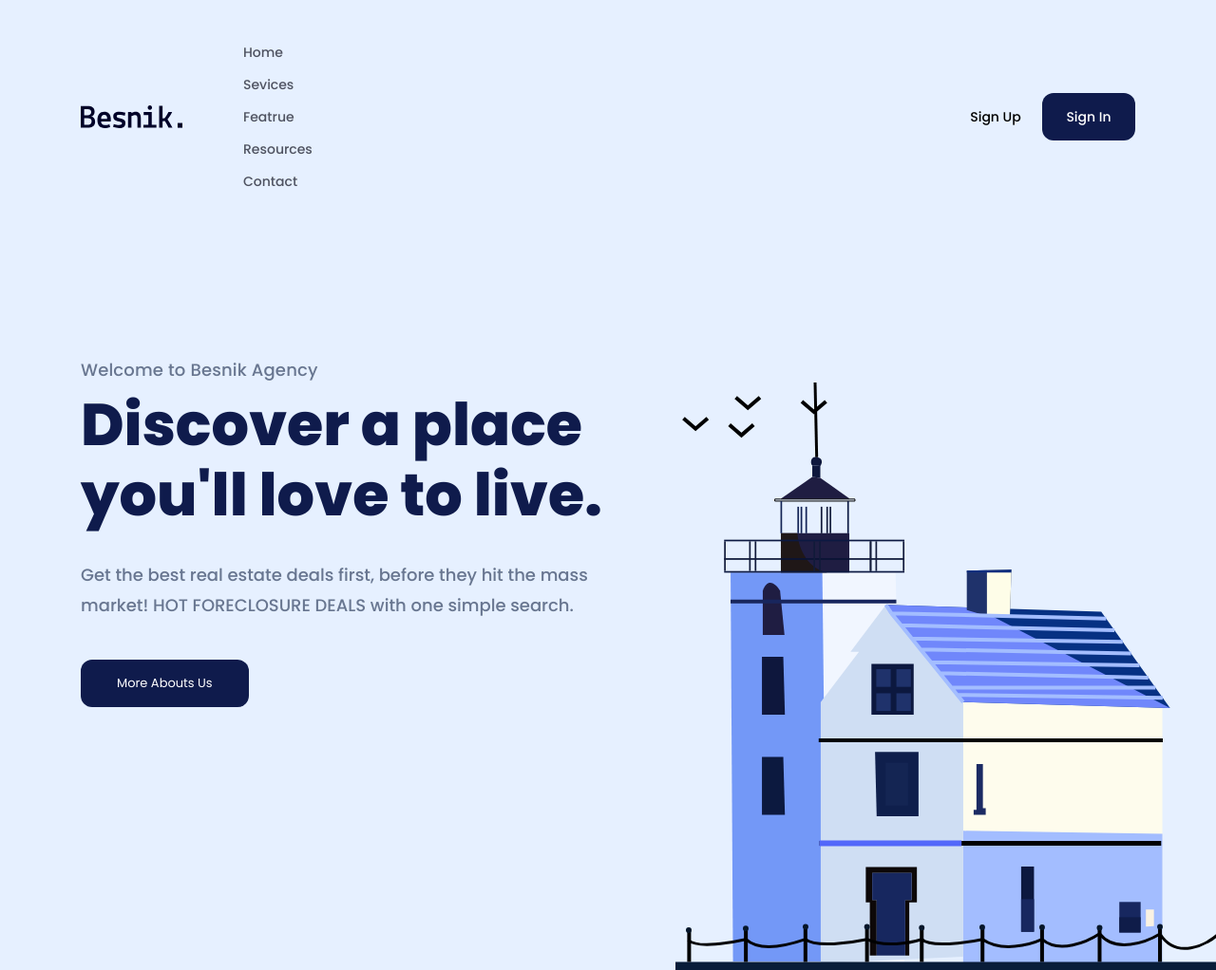
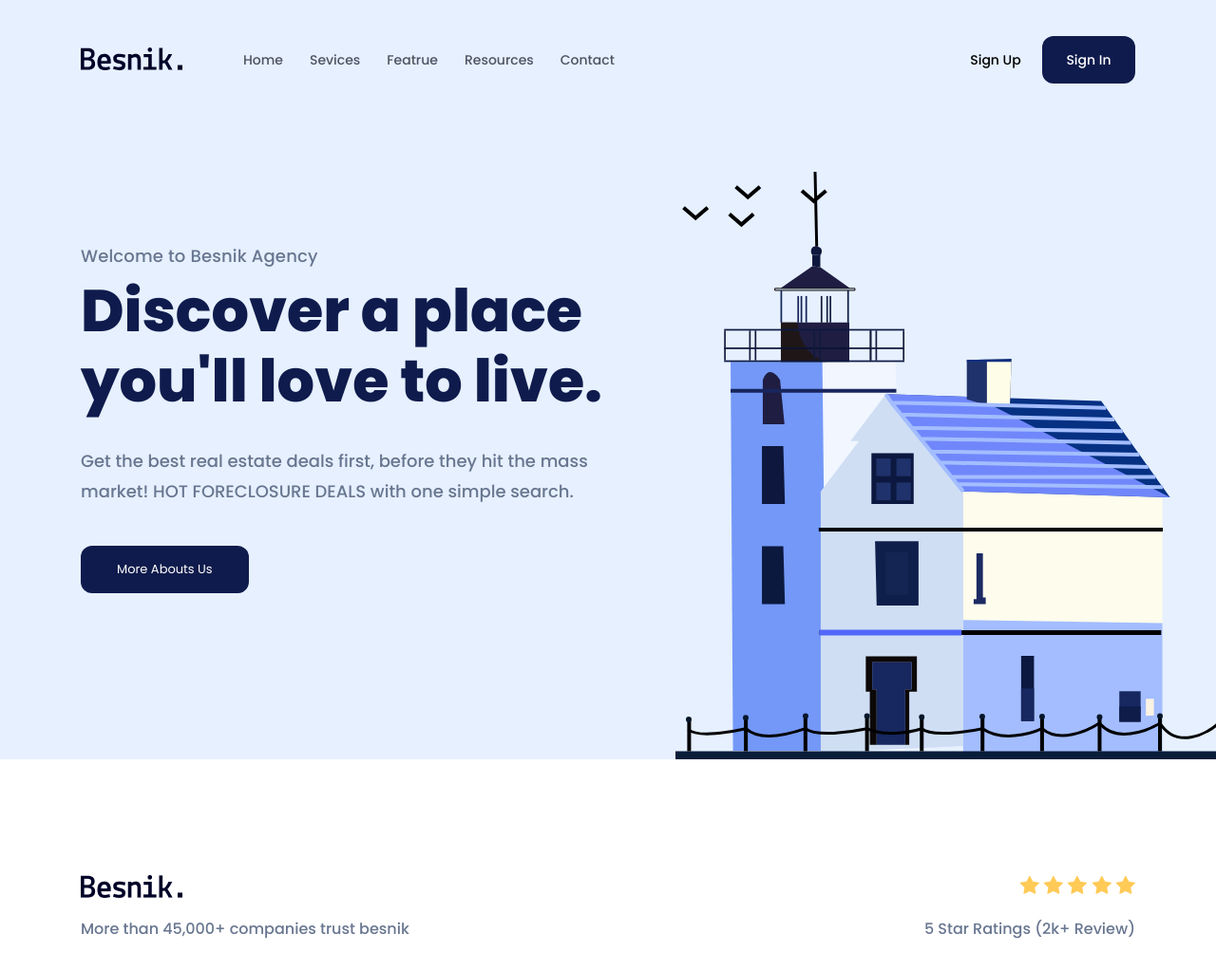
Before and after one commit to Vanthuy2002/Project-One, a plain HTML site: page index.html in a window 1280 px wide. Shown: the top 1022 px of the page at 95% size. Drawn offline with Linux system fonts and the light colour scheme.

Commit message:
hash menu

```diff
--- a/assets/CSS/reset.css
+++ b/assets/CSS/reset.css
@@ -126,3 +126,7 @@ table {
 html {
   font-size: 62.5%;
 }
+html,
+body {
+  scroll-behavior: smooth;
+}
--- a/assets/CSS/style.css
+++ b/assets/CSS/style.css
@@ -44,9 +44,9 @@ a {
 /* header */
 .header {
   background-color: #e6f0ff;
-  height: 100vh;
+  height: calc(100vh - 102px);
   position: relative;
-  padding: 24px 0;
+  padding: 24px;
 }
 .fix-header {
   background-color: #e6f0ff;
@@ -58,6 +58,7 @@ a {
 .navbar {
   padding: 14px 0;
 }
+.navbar-list,
 .navbar {
   display: flex;
   align-items: center;
--- a/index.html
+++ b/index.html
@@ -16,14 +16,14 @@
         <div class="width">
           <nav class="navbar">
             <!-- logo -->
-            <img src="./assets/img/Logosvg.svg" alt="Benisk" />
+            <a href=""><img src="./assets/img/Logosvg.svg" alt="Benisk" /></a>
             <!-- link -->
             <ul class="navbar-list">
-              <li><a href="#!">Home</a></li>
-              <li><a href="#!">Sevices</a></li>
-              <li><a href="#!">Featrue</a></li>
-              <li><a href="#!">Resources</a></li>
-              <li><a href="#!">Contact</a></li>
+              <li><a href="#">Home</a></li>
+              <li><a href="#sevices">Sevices</a></li>
+              <li><a href="#featrue">Featrue</a></li>
+              <li><a href="#Resources">Resources</a></li>
+              <li><a href="#contacts">Contact</a></li>
             </ul>
             <!-- button -->
             <div class="action">
@@ -85,7 +85,7 @@
           </div>
         </div>
       </div>
-      <div class="guide">
+      <div class="guide" id="sevices">
         <div class="width">
           <div class="guide-top">
             <h2 class="guide-title">How its works?</h2>
@@ -125,7 +125,7 @@
           </div>
         </div>
       </div>
-      <div class="fearture">
+      <div class="fearture" id="featrue">
         <div class="width">
           <div class="fearture-header">
             <h2 class="sub-heading">Featured Properties</h2>
@@ -234,7 +234,7 @@
           </div>
         </div>
       </div>
-      <div class="stats">
+      <div class="stats" id="Resources">
         <div class="width">
           <div class="row">
             <div class="img-block">
@@ -367,7 +367,7 @@
           </div>
         </div>
       </div>
-      <footer class="footer">
+      <footer class="footer" id="contacts">
         <div class="width">
           <div class="row row-gap">
             <div class="column">
```
